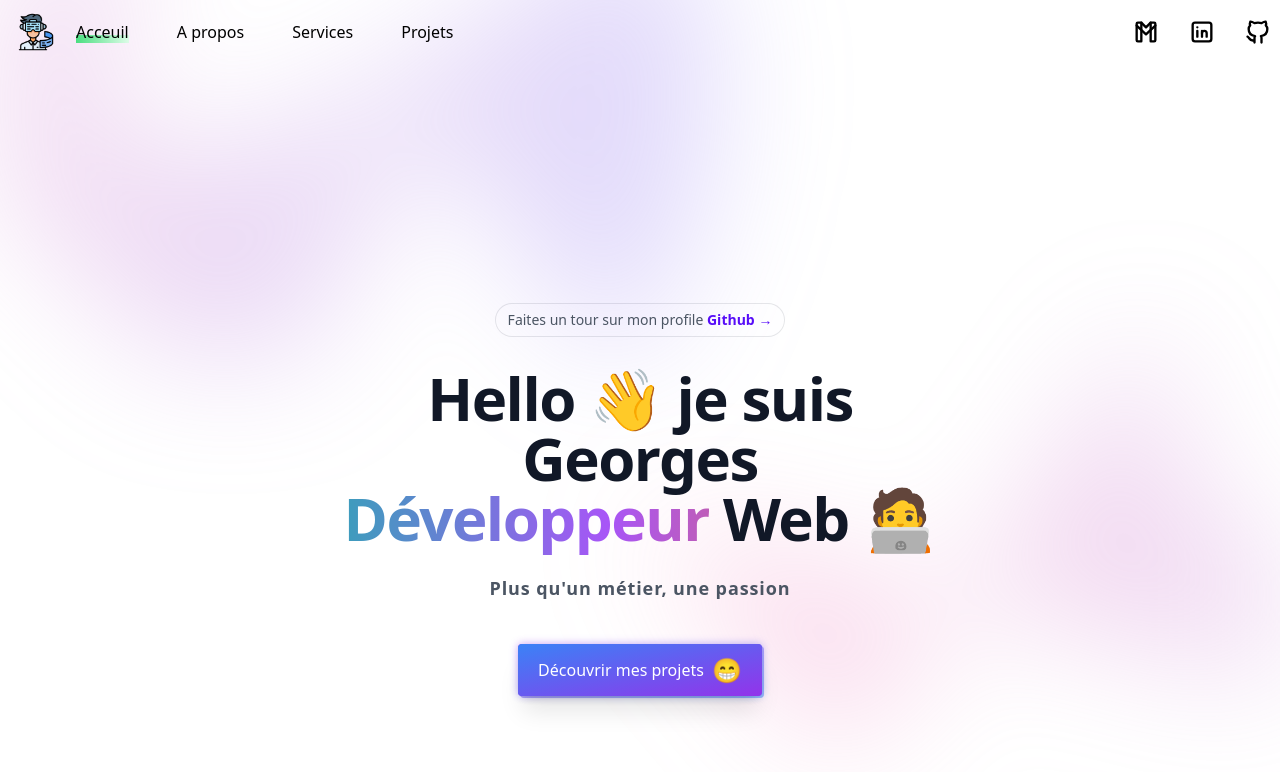
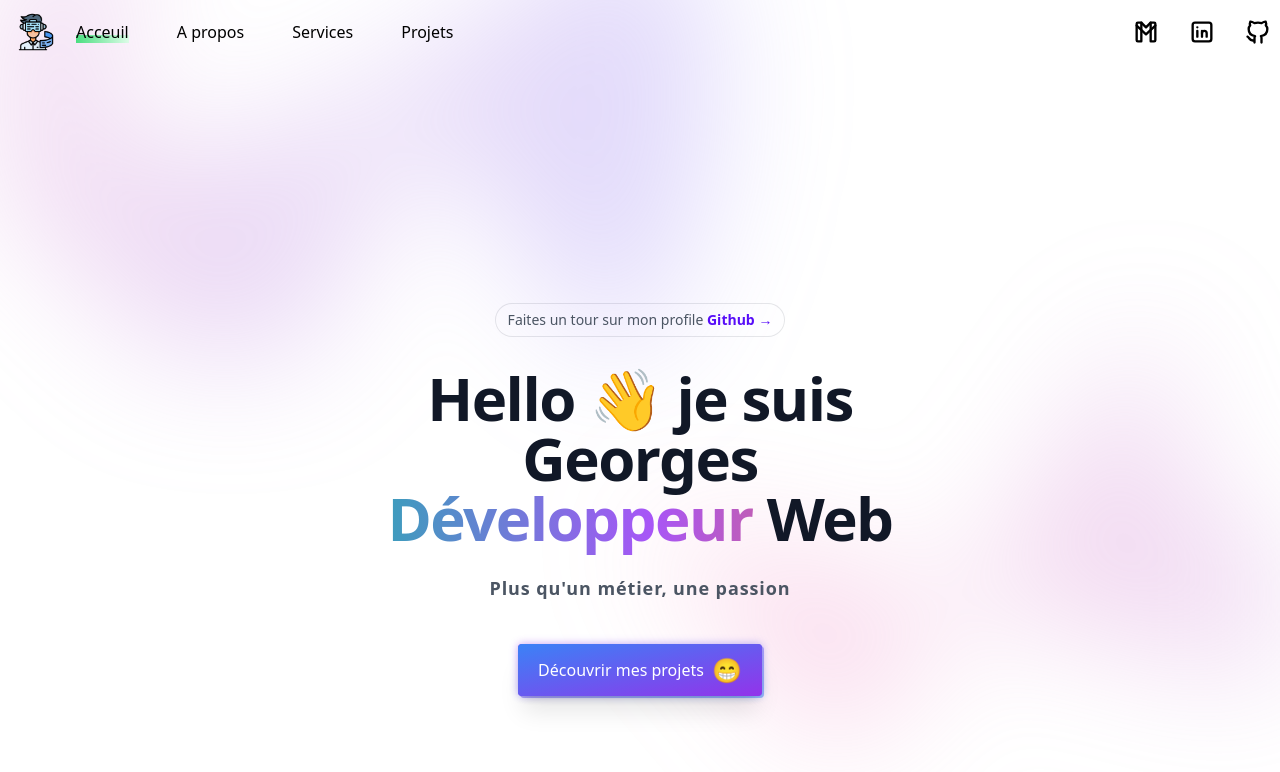
Before and after one commit to N-Georges/portfolio-2023, a Next.js app: page / in a window 1280 px wide. Shown: the top 772 px of the page. Built offline with nearby package versions, Linux system fonts and the light colour scheme.

Commit message:
remove emoji apple

```diff
--- a/src/components/Hero.tsx
+++ b/src/components/Hero.tsx
@@ -53,7 +53,7 @@ const Hero = () => {
                 <span className="font-black text-transparent cursor-pointer animate-text bg-gradient-to-r from-teal-500 via-purple-500 to-orange-500 bg-clip-text">
                   Développeur
                 </span>{" "}
-                Web <span>🧑‍💻</span>
+                Web
               </h1>
             </motion.div>
             <motion.div
```
